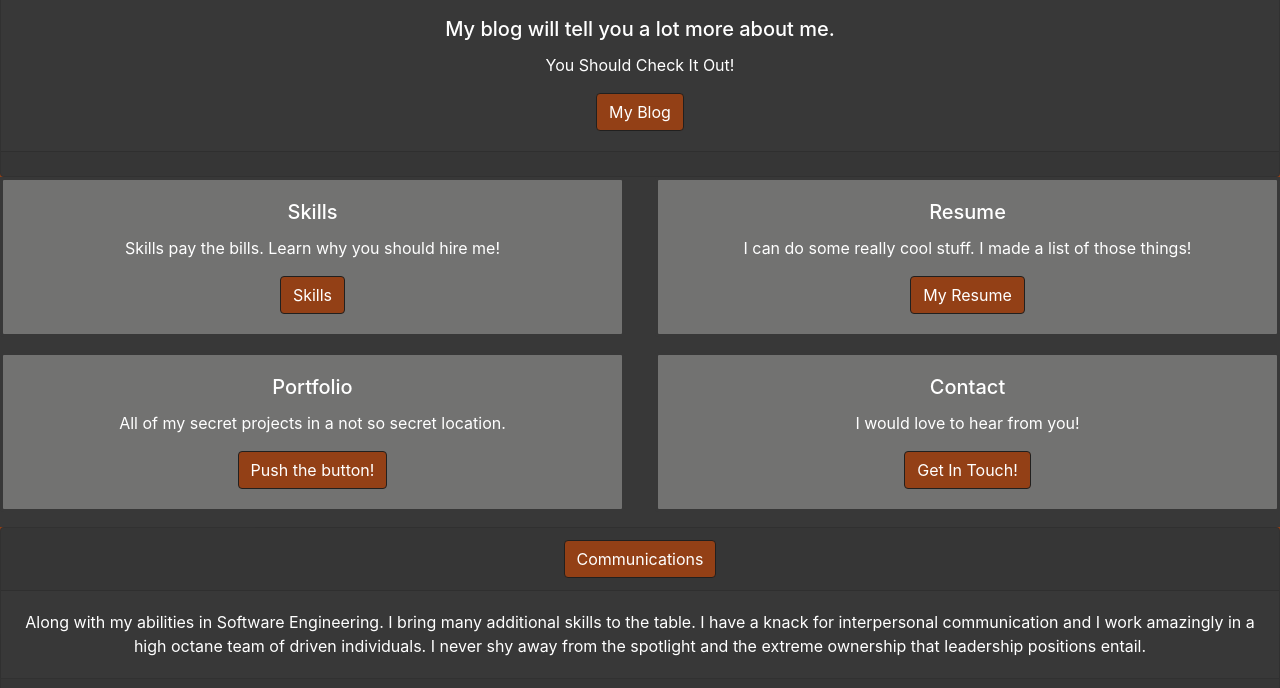
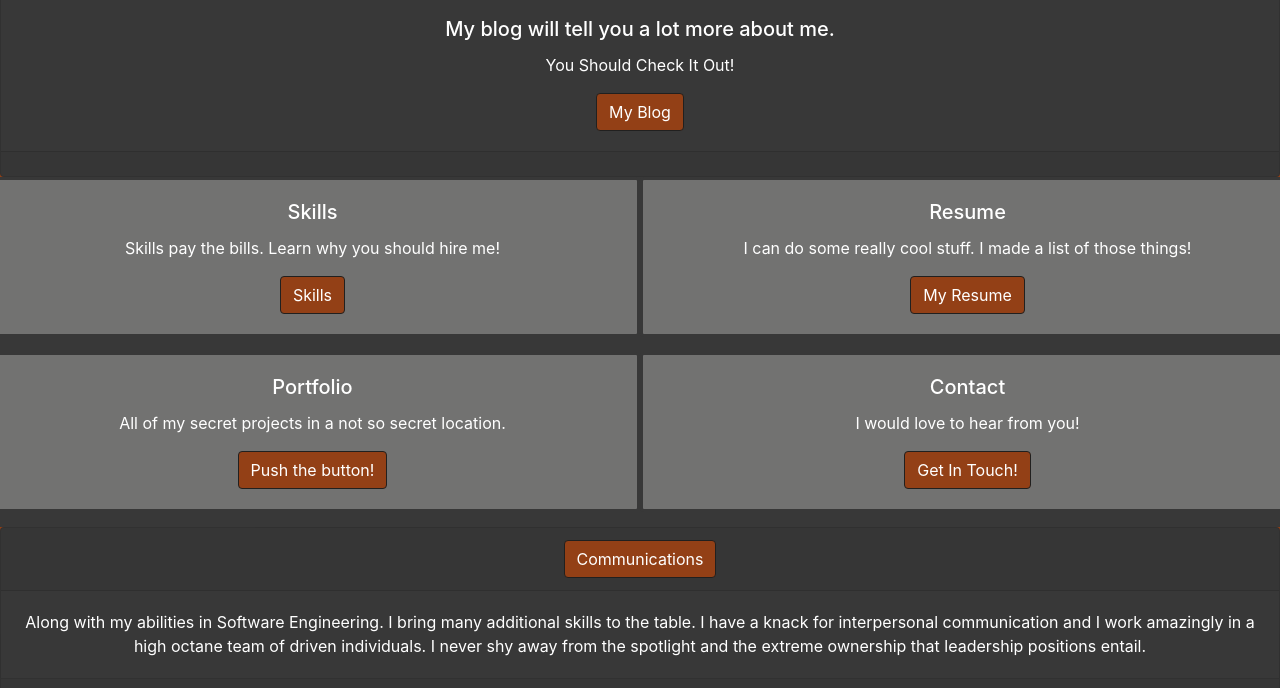
Before and after one commit to Jaywomack/portfolio, a plain HTML site: page index.html in a window 1280 px wide. Shown: the part 637-1325 px from the top of the page. Drawn offline with nearby package versions, Linux system fonts and the light colour scheme.

Commit message:
Tried to fix scroll bar issues from padding on right. Wil lhave to try again later.

```diff
--- a/index.html
+++ b/index.html
@@ -72,7 +72,7 @@
     </div>
     <!-- four cards in two rows column in mobile -->
     <div class="row">
-        <div class="col-sm-6">
+        <div class="col-sm-6 px-0">
             <div class="card">
                 <div class="card-body">
                     <h5 class="card-title">Skills</h5>
@@ -81,7 +81,7 @@
                 </div>
             </div>
         </div>
-        <div class="col-sm-6">
+        <div class="col-sm-6 px-0">
             <div class="card">
                 <div class="card-body">
                     <h5 class="card-title">Resume</h5>
@@ -92,7 +92,7 @@
         </div>
     </div>
     <div class="row">
-        <div class="col-sm-6">
+        <div class="col-sm-6 px-0">
             <div class="card">
                 <div class="card-body">
                     <h5 class="card-title">Portfolio</h5>
@@ -101,7 +101,7 @@
                 </div>
             </div>
         </div>
-        <div class="col-sm-6">
+        <div class="col-sm-6 px-0">
             <div class="card">
                 <div class="card-body">
                     <h5 class="card-title">Contact</h5>
--- a/less/home-page.less
+++ b/less/home-page.less
@@ -62,7 +62,7 @@
         .p1,
         .p2 {
             font-size: 1.3rem;
-            width: 48%;
+            width: 44%;
         }
         .p2 {
             float: right;
```
Also changed, not shown: css/index.css.
